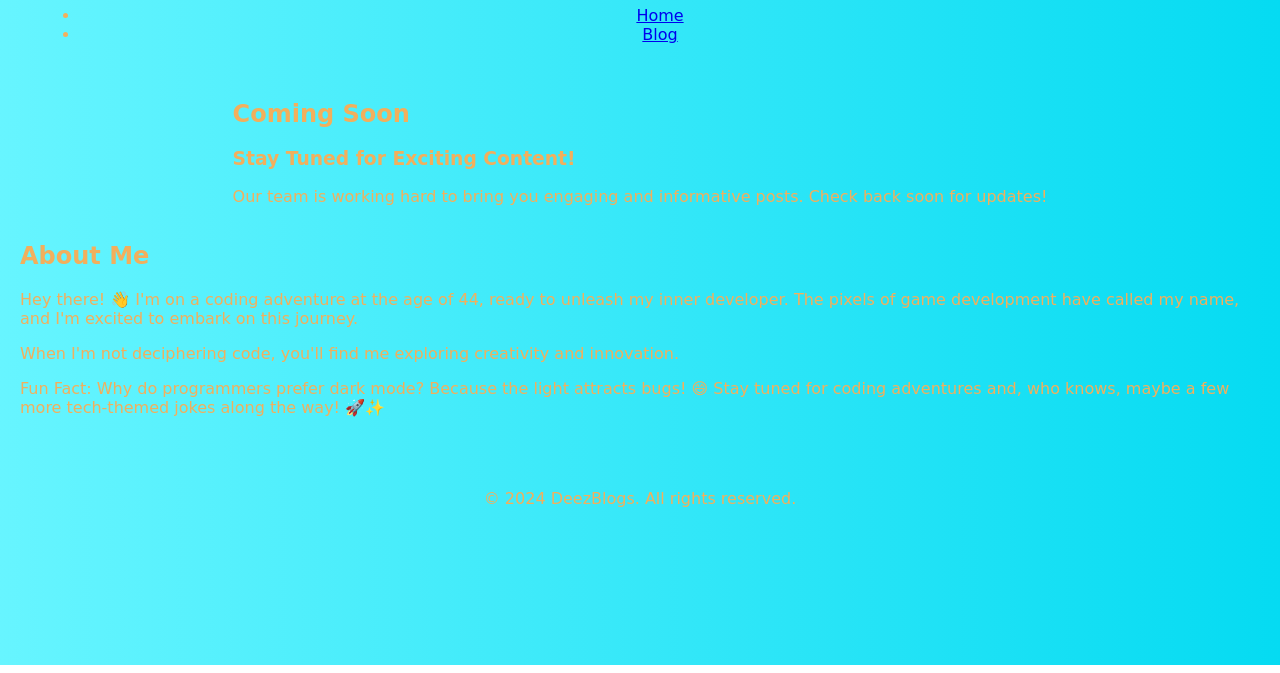
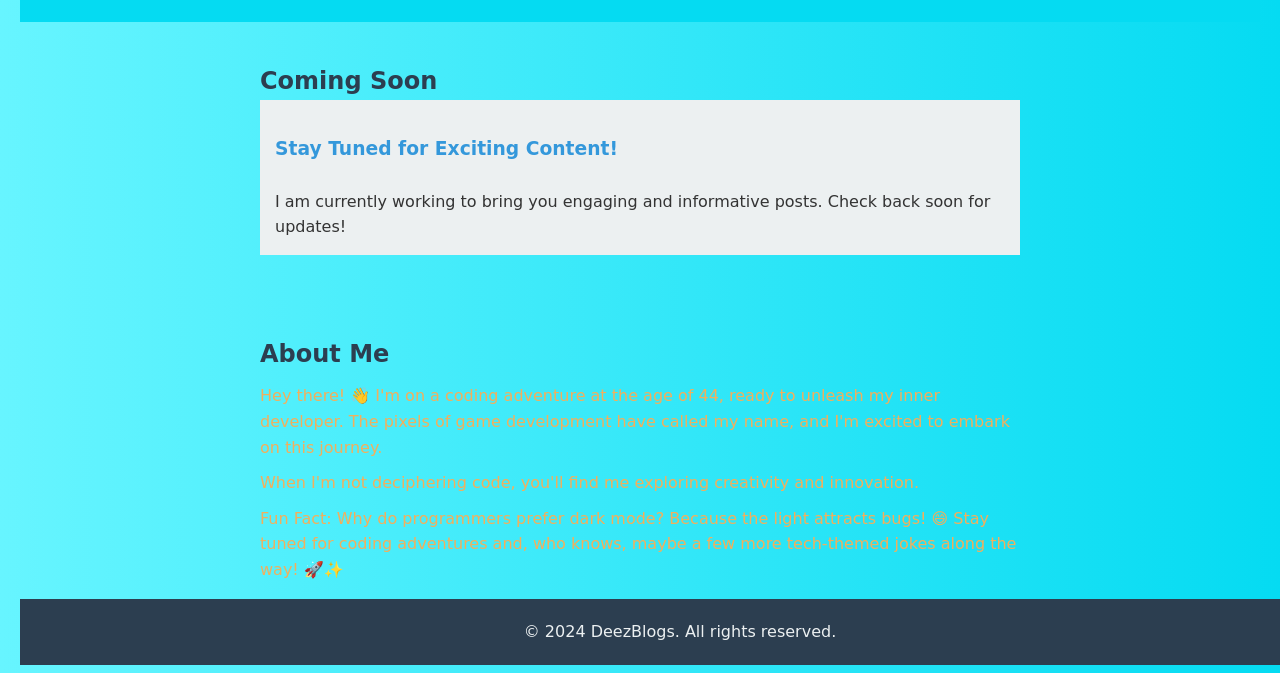
Before and after one commit to TauaTaiapa/TauaTaiapa.github.io, a plain HTML site: page index.html in a window 1280 px wide. Shown: the part 135-808 px from the top of the page. Drawn offline with Linux system fonts and the light colour scheme; files that its build step writes are made by us from their sources.

Commit message:
working on blog

```diff
--- a/index.html
+++ b/index.html
@@ -4,8 +4,8 @@
     <meta charset="UTF-8" />
     <meta name="viewport" content="width=device-width, initial-scale=1.0" />
     <title>Your Blog Name</title>
-    <link rel="stylesheet" href="styles.css" />
-    <link href="deezblogs.css" rel="stylesheet" type="text/css" />
+    <link href="styles/index.css" rel="stylesheet" type="text/css" />
+    <link href="blog/deezblogs.css" rel="stylesheet" type="text/css" />
   </head>
 
   <body>
@@ -13,8 +13,8 @@
       <h1>Welcome to DeezBlogs</h1>
       <nav>
         <ul>
-          <li><a href="https://github.com/TauaTaiapa/DeezBlogs">Home</a></li>
-          <li><a href="./index.html">Blog</a></li>
+          <li><a href="https://tauataiapa.github.io/">Home</a></li>
+          <li><a href="/blog/deezblogs.html">Blog</a></li>
         </ul>
       </nav>
     </header>
@@ -26,8 +26,8 @@
         <article>
           <h3>Stay Tuned for Exciting Content!</h3>
           <p class="coming-soon-text">
-            Our team is working hard to bring you engaging and informative
-            posts. Check back soon for updates!
+            I am currently working to bring you engaging and informative posts.
+            Check back soon for updates!
           </p>
         </article>
       </section>
```
Also changed, not shown: blog/deezblogs.html (+2 -4 lines), te_houtaewa/te-houtaewa-template.html (+29 -11 lines).
